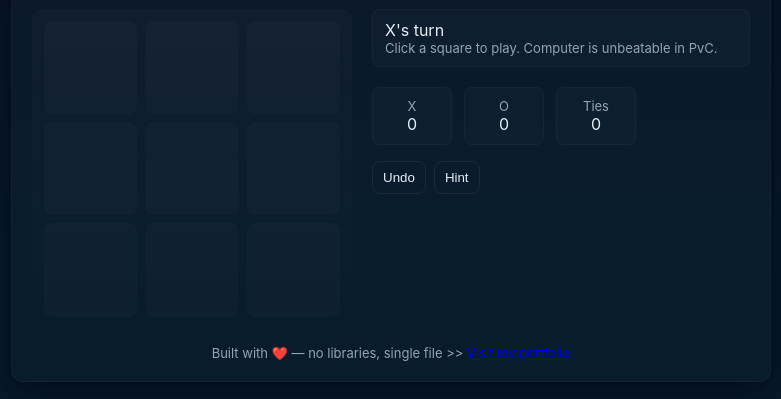
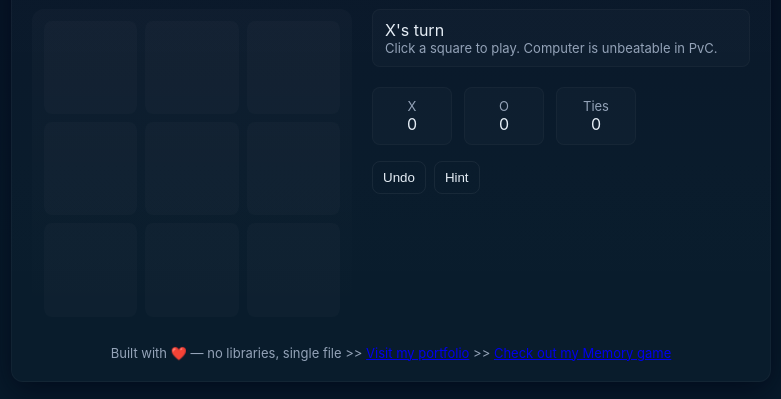
Before and after one commit to githubanis/tic-tac-toe-game, a plain HTML site: page index.html in a window 1280 px wide. Shown: the part 239-638 px from the top of the page, without its empty margins (249-1030 px from the left). Drawn offline with Linux system fonts and the light colour scheme.

Commit message:
Update index.html

```diff
--- a/index.html
+++ b/index.html
@@ -98,7 +98,7 @@
       </div>
     </div>
 
-    <footer>Built with ❤️ — no libraries, single file >> <a href="https://githubanis.github.io/Anisur_Portfolio/">Visit my portfolio</a></footer>
+    <footer>Built with ❤️ — no libraries, single file >> <a href="https://githubanis.github.io/Anisur_Portfolio/">Visit my portfolio</a> >> <a href="https://githubanis.github.io/memory-game/">Check out my Memory game</a></footer>
   </div>
 
 <script>
```
